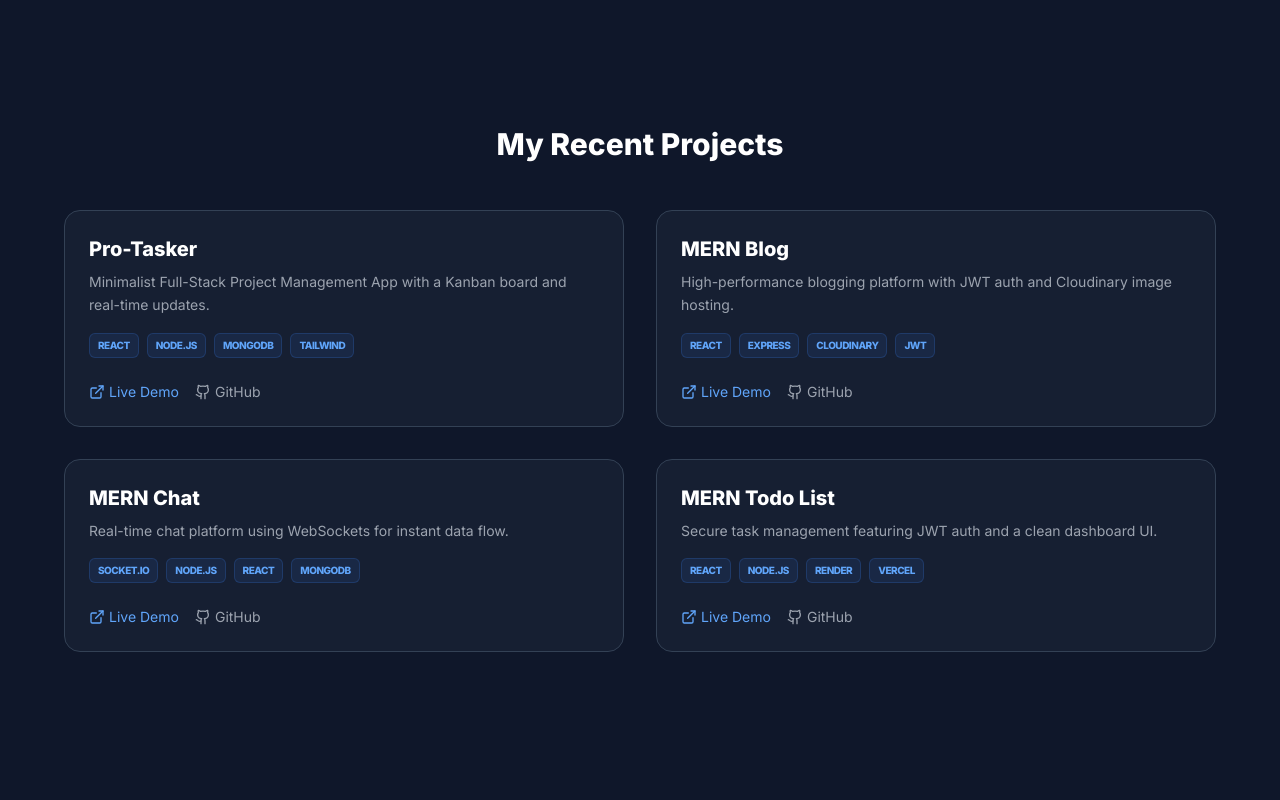
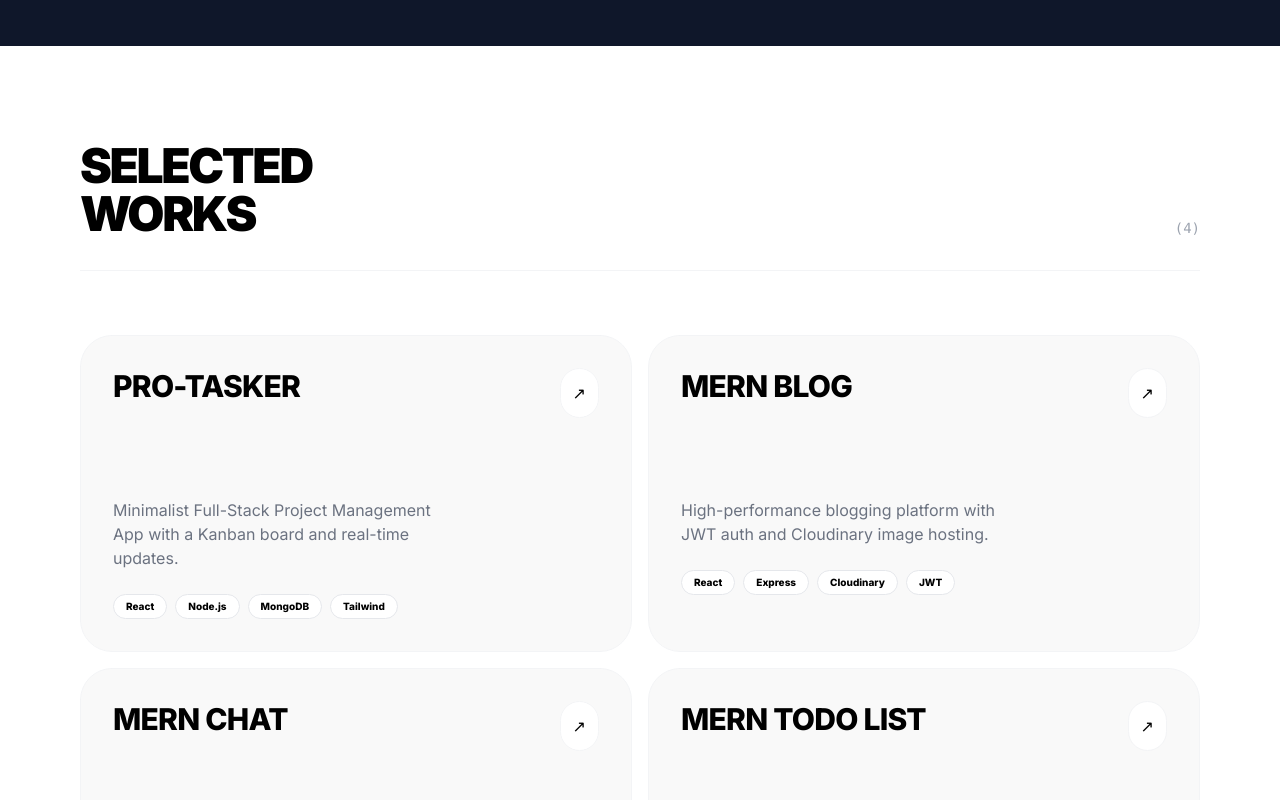
Before and after one commit to Utkarshende/personal-portfolio, a React (Vite) app: page / in a window 1280 px wide. Shown: the part 1280-2080 px from the top of the page. Built offline with nearby package versions, Linux system fonts and the light colour scheme.

Commit message:
feat: implement minimalist bento-style project grid

```diff
--- a/src/components/Projects.jsx
+++ b/src/components/Projects.jsx
@@ -1,34 +1,39 @@
 import { projects } from '../data/projects';
-import { ExternalLink, Github } from 'lucide-react';
+import { motion } from 'framer-motion';
 
 const Projects = () => {
   return (
-    <section id="projects" className="py-20 bg-[#0f172a] px-6">
-      <div className="max-w-6xl mx-auto">
-        <h2 className="text-3xl font-bold text-white mb-12 text-center">My Recent Projects</h2>
-        <div className="grid md:grid-cols-2 lg:grid-cols-2 gap-8">
-          {projects.map((project, index) => (
-            <div key={index} className="bg-slate-800/50 border border-slate-700 p-6 rounded-2xl hover:border-blue-500/50 transition-all group">
-              <h3 className="text-xl font-bold text-white mb-2">{project.title}</h3>
-              <p className="text-gray-400 text-sm mb-4 leading-relaxed">{project.description}</p>
-              <div className="flex flex-wrap gap-2 mb-6">
-                {project.tech.map((t) => (
-                  <span key={t} className="text-[10px] px-2 py-1 bg-blue-500/10 text-blue-400 rounded-md border border-blue-500/20 uppercase font-bold tracking-tighter">
-                    {t}
-                  </span>
-                ))}
-              </div>
-              <div className="flex gap-4">
-                <a href={project.link} className="flex items-center gap-1 text-sm text-blue-400 hover:underline">
-                  <ExternalLink size={16} /> Live Demo
-                </a>
-                <a href={project.github} className="flex items-center gap-1 text-sm text-gray-400 hover:text-white">
-  <Github size={16} /> GitHub
-</a>
+    <section id="projects" className="py-24 bg-white px-6 md:px-20">
+      <div className="flex justify-between items-end mb-16 border-b border-gray-100 pb-8">
+        <h2 className="text-5xl font-black uppercase tracking-tighter">Selected <br/> Works</h2>
+        <span className="text-gray-400 font-mono text-sm">({projects.length})</span>
+      </div>
+
+      <div className="grid md:grid-cols-2 gap-4">
+        {projects.map((project, index) => (
+          <motion.div
+            key={index}
+            whileHover={{ y: -10 }}
+            className="group relative bg-[#f9f9f9] border border-gray-100 p-8 rounded-[2rem] overflow-hidden"
+          >
+            <div className="flex justify-between items-start mb-20">
+              <h3 className="text-3xl font-bold uppercase tracking-tight">{project.title}</h3>
+              <div className="bg-white p-3 rounded-full border border-gray-100 group-hover:bg-[#bef264] transition-colors">
+                ↗
               </div>
             </div>
-          ))}
-        </div>
+
+            <p className="text-gray-500 mb-6 max-w-xs">{project.description}</p>
+
+            <div className="flex flex-wrap gap-2">
+              {project.tech.map((t) => (
+                <span key={t} className="text-[10px] px-3 py-1 bg-white border border-gray-200 rounded-full font-bold">
+                  {t}
+                </span>
+              ))}
+            </div>
+          </motion.div>
+        ))}
       </div>
     </section>
   );
```
